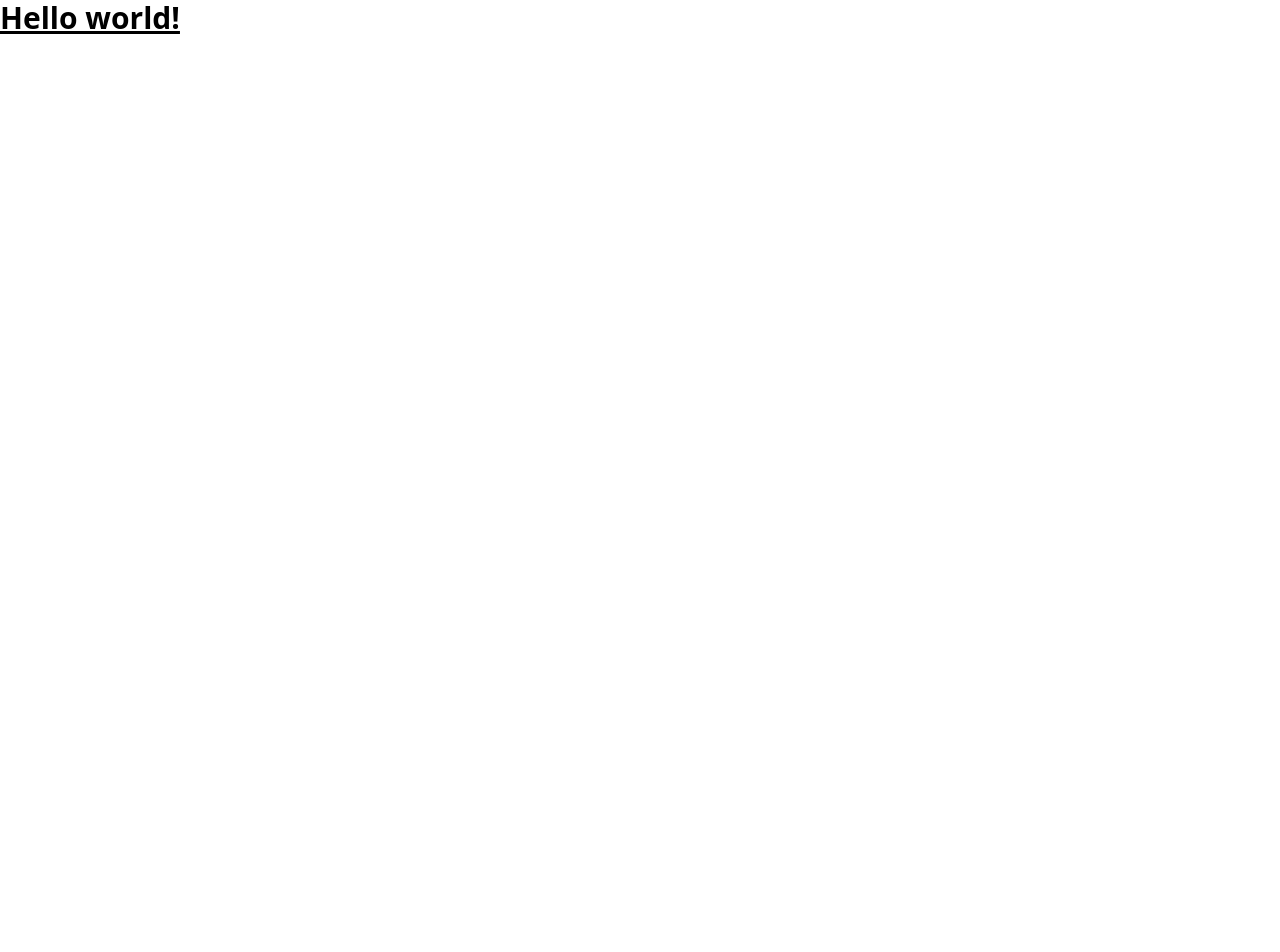
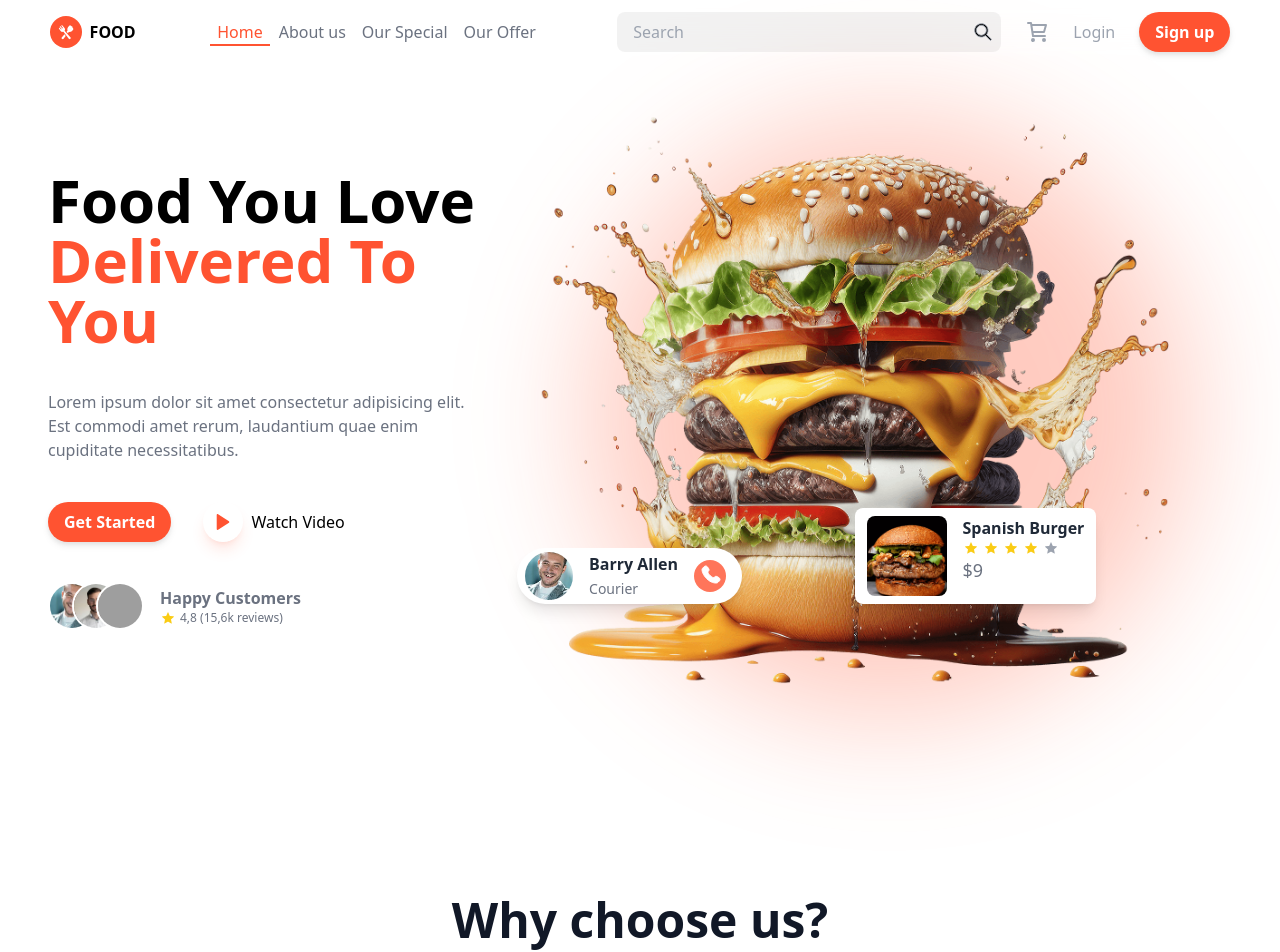
Before and after one commit to LucaZH/Food-react-integration, a React (Vite) app: page / in a window 1280 px wide. Shown: the top 952 px of the page. Before the commit the page ends 800 px from the top, so only its background shows below. Built offline with nearby package versions, Linux system fonts and the light colour scheme; grey boxes are pictures that could not be loaded.

Commit message:
Add element to app

```diff
--- a/src/App.tsx
+++ b/src/App.tsx
@@ -1,4 +1,14 @@
+import Hero from "./components/Hero";
+import NavBar from "./components/Navbar";
+import Service from "./components/Service";
+
 function App() {
-  return <h1 className="text-3xl font-bold underline">Hello world!</h1>;
+  return (
+    <>
+      <NavBar />
+      <Hero />
+      <Service />
+    </>
+  );
 }
 export default App;
```
